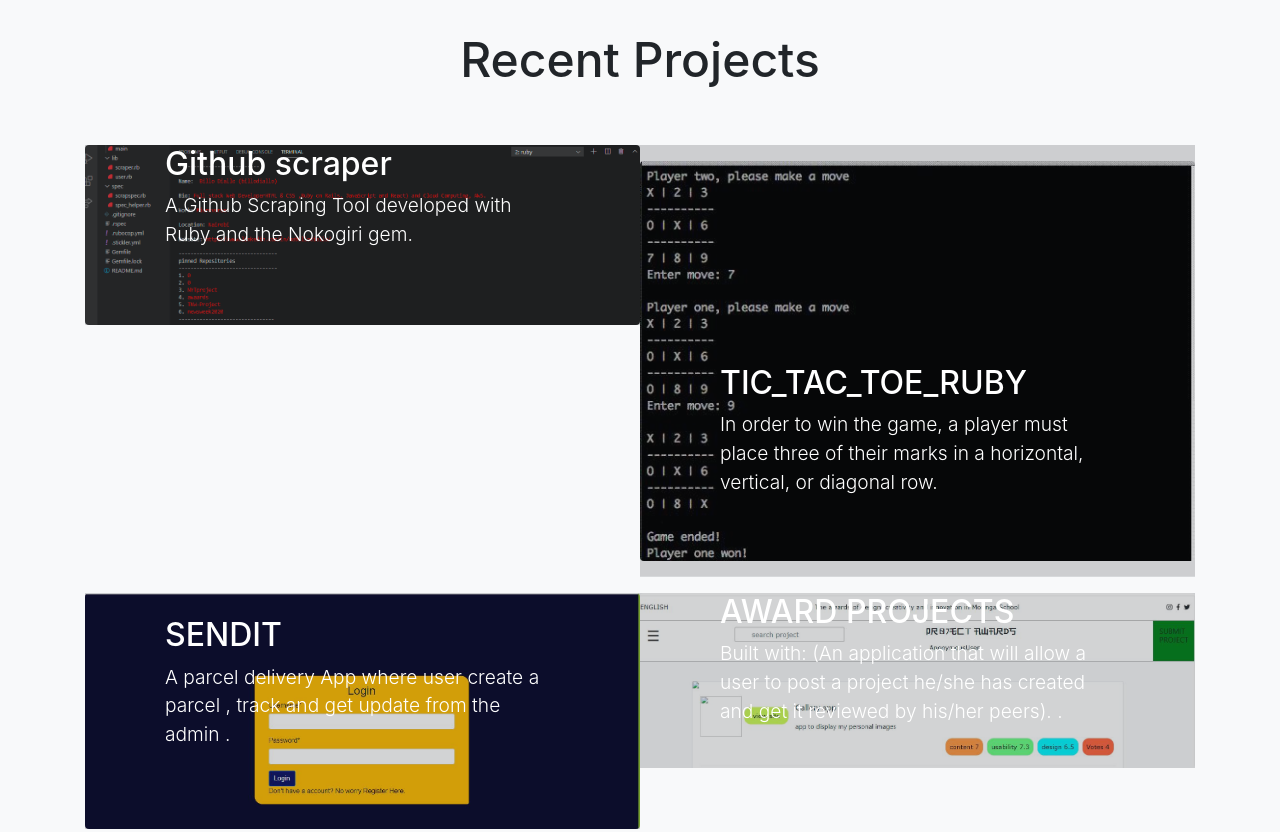
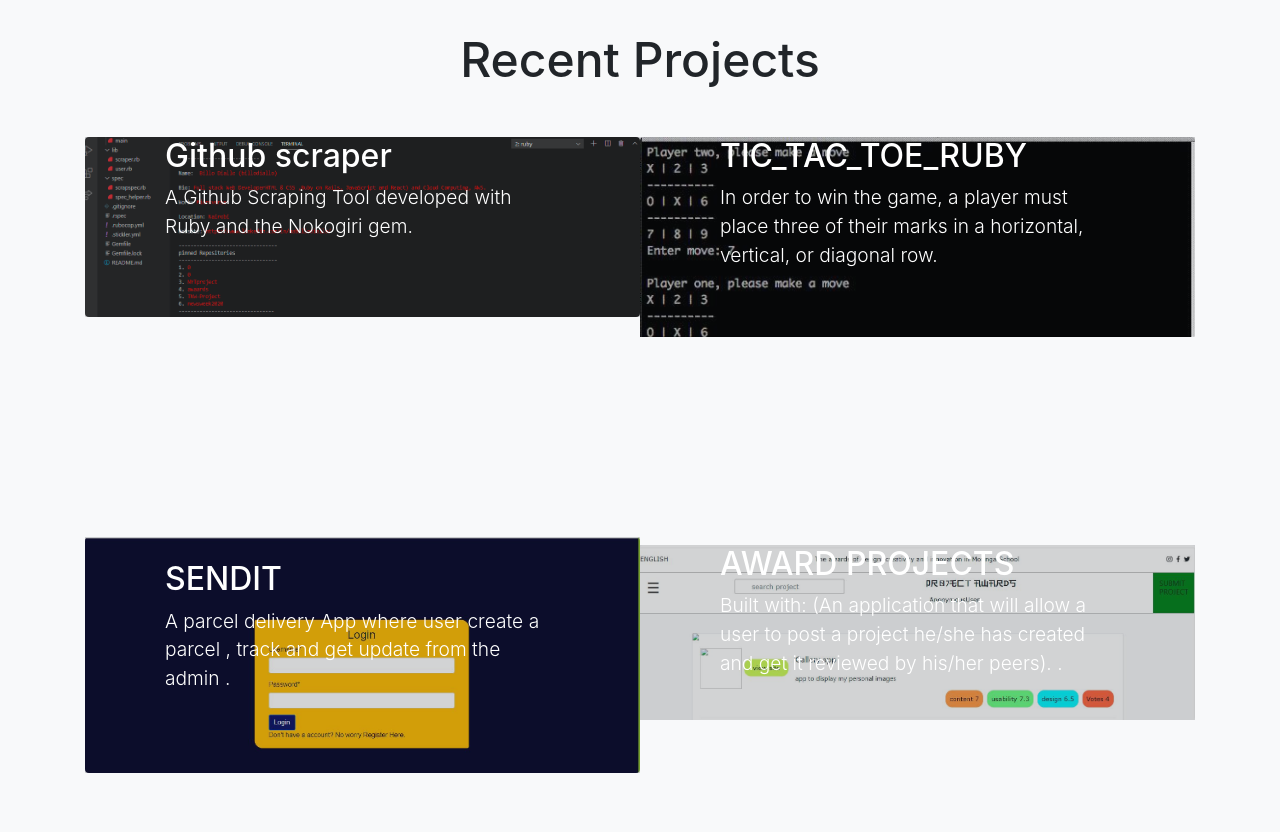
Before and after one commit to billodiallo/psersonal, a website with bundled scripts: page index.html in a window 1280 px wide. Shown: the part 3660-4492 px from the top of the page. Built offline with nearby package versions, Linux system fonts and the light colour scheme.

Commit message:
update project section

```diff
--- a/index.html
+++ b/index.html
@@ -132,7 +132,7 @@
       <h2 class="mb-5">Recent Projects</h2>
     </div>
     <div class="row no-gutters">
-      <div class="col-md-8 mx-md-auto col-lg-6 rounded my-2">
+      <div class="col-md-8 mx-md-auto col-lg-6 rounded ">
         <a class="portfolio-item" href="https://github.com/billodiallo/scraper-capstone-ruby">
           <div class="caption">
             <div class="caption-content">
@@ -145,8 +145,8 @@
           </div>
         </a>
       </div>
-      <div class="col-md-8 mx-md-auto col-lg-6 rounded my-2">
-        <a class="portfolio-item" href="https://github.com/billodiallo/Rspec-tic_tic_toe">
+      <div class="col-md-8 mx-md-auto col-lg-6 rounded ">
+        <a class="portfolio-item w-100 h-50" href="https://github.com/billodiallo/Rspec-tic_tic_toe">
           <div class="caption">
             <div class="caption-content">
               <div class="h2">TIC_TAC_TOE_RUBY </div>
@@ -154,11 +154,11 @@
             </div>
           </div>
           <div class="img-gradientt">
-            <img class="img-fluid rounded py-md-0 my-md-3" src="img/ticstac.gif" alt="">
+            <img class="img-fluid rounded" src="img/ticstac.gif" alt="">
           </div>
         </a>
       </div>
-      <div class="col-lg-6 col-md-8 mx-md-auto rounded my-2">
+      <div class="col-lg-6 col-md-8 mt- rounded">
         <a class="portfolio-item" href="http://senditparcel2020.herokuapp.com/">
           <div class="caption">
             <div class="caption-content">
@@ -221,7 +221,7 @@
             </a>
           </li>
           <li class="list-inline-item">
-            <a class="social-link rounded-circle text-white mr-3" href="https://github.com/billodiallo">
+            <a class="social-link rounded-circle text-white mr-3" href="mailto:billodiallonet@gmail.com">
               <i class="far fa-envelope"></i>
             </a>
           </li>
```
